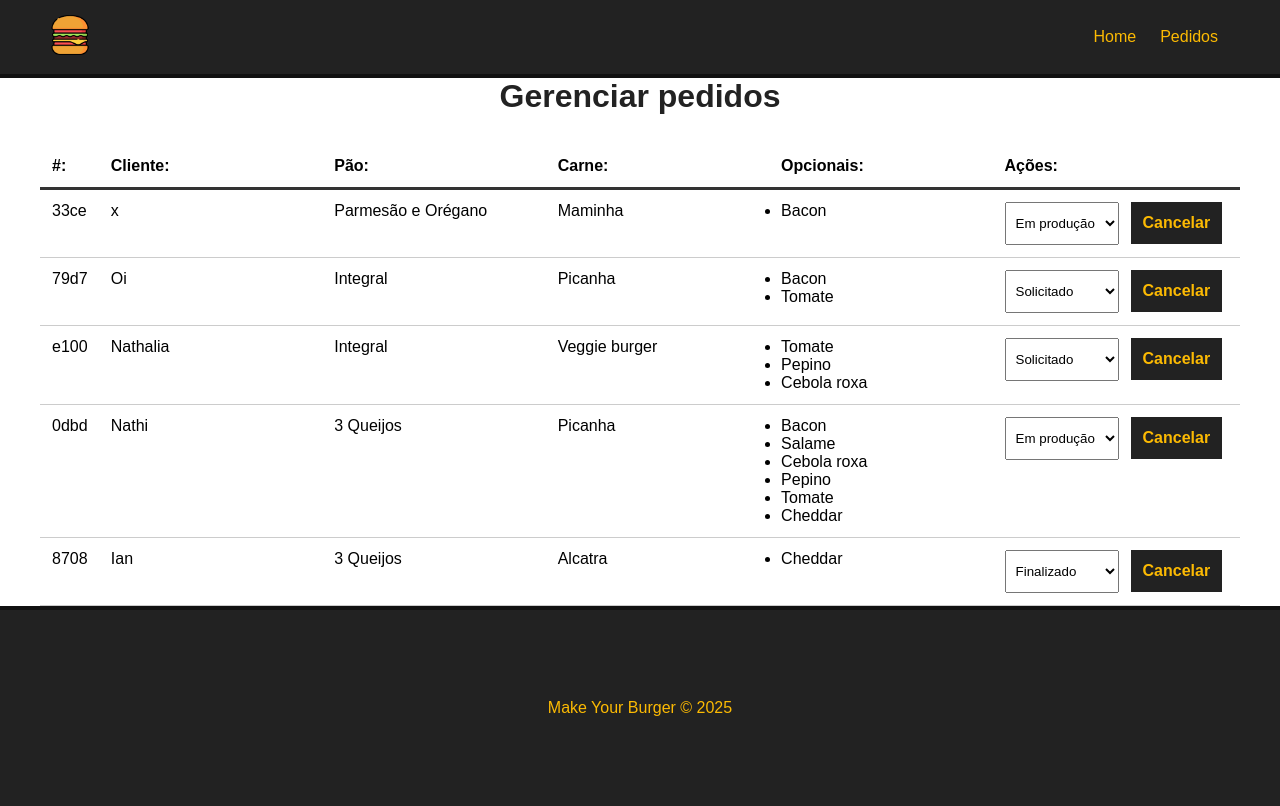
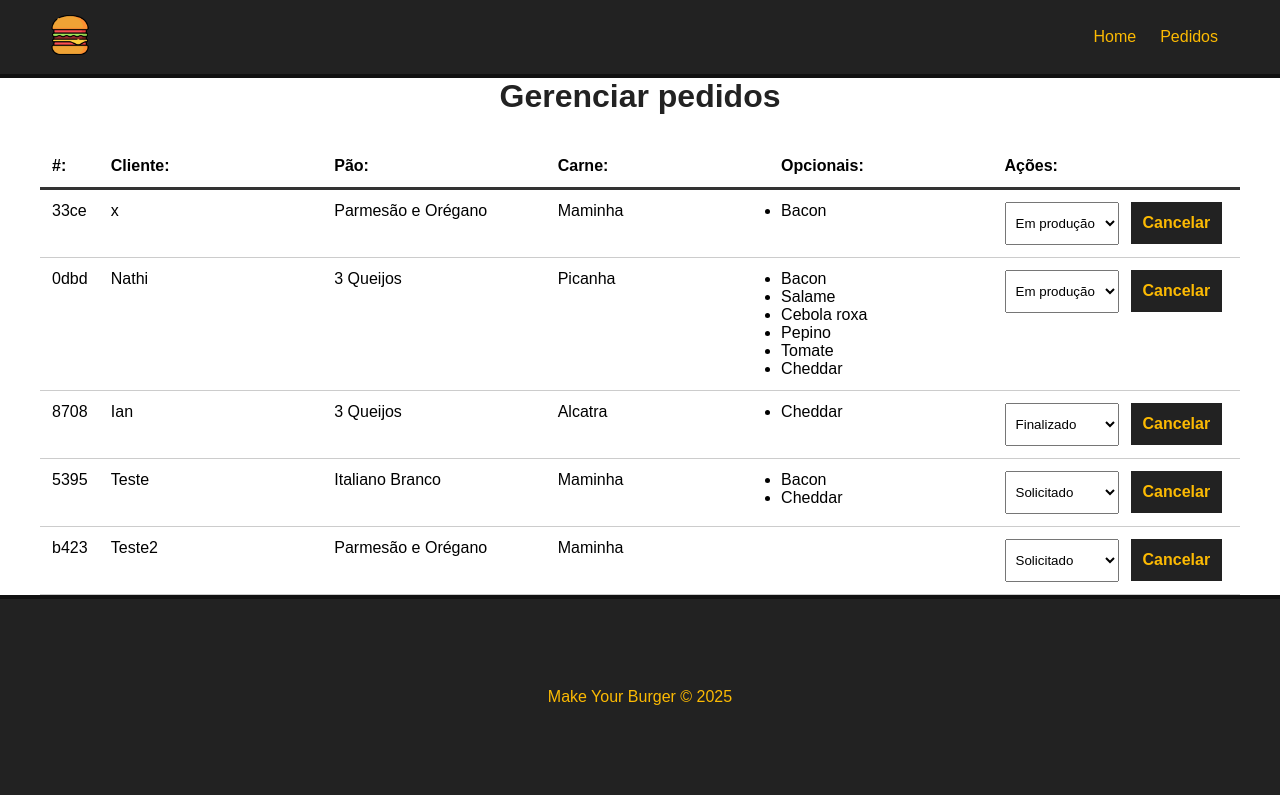
Before and after one commit to nathoalmeida/make-your-burger, a Vue app: page /pedidos in a window 1280 px wide. Built offline with nearby package versions, Linux system fonts and the light colour scheme; data requests are answered from the project's data file; the HTML template or start-up script is replaced by a standard one.

Commit message:
até aula 32 + formatação

```diff
--- a/db/db.json
+++ b/db/db.json
@@ -89,29 +89,6 @@
       "status": "Em produção"
     },
     {
-      "id": "79d7",
-      "nome": "Oi",
-      "pao": "Integral",
-      "carne": "Picanha",
-      "opcionais": [
-        "Bacon",
-        "Tomate"
-      ],
-      "status": "Solicitado"
-    },
-    {
-      "id": "e100",
-      "nome": "Nathalia",
-      "pao": "Integral",
-      "carne": "Veggie burger",
-      "opcionais": [
-        "Tomate",
-        "Pepino",
-        "Cebola roxa"
-      ],
-      "status": "Solicitado"
-    },
-    {
       "id": "0dbd",
       "nome": "Nathi",
       "pao": "3 Queijos",
@@ -135,6 +112,25 @@
         "Cheddar"
       ],
       "status": "Finalizado"
+    },
+    {
+      "id": "5395",
+      "nome": "Teste",
+      "pao": "Italiano Branco",
+      "carne": "Maminha",
+      "opcionais": [
+        "Bacon",
+        "Cheddar"
+      ],
+      "status": "Solicitado"
+    },
+    {
+      "id": "b423",
+      "nome": "Teste2",
+      "pao": "Parmesão e Orégano",
+      "carne": "Maminha",
+      "opcionais": [],
+      "status": "Solicitado"
     }
   ]
 }
--- a/src/App.vue
+++ b/src/App.vue
@@ -5,14 +5,17 @@
 </template>
 
 <script setup lang="ts">
-  import {ref} from 'vue';
+ /* Imports */
+import {ref} from 'vue'
+import Navbar from './components/Navbar.vue'
+import Footer from './components/Footer.vue'
 
-  defineOptions({ name: 'App'})
-  import Navbar from './components/Navbar.vue';
-  import Footer from './components/Footer.vue';
+/* defines */
+defineOptions({ name: 'App'})
 
-  const logo_src = ref("/img/logo.png");
-  const app_name = ref("Make Your Burger");
+/* constants & variables */
+const logo_src = ref("/img/logo.png")
+const app_name = ref("Make Your Burger")
 </script>
 
 
--- a/src/components/Banner.vue
+++ b/src/components/Banner.vue
@@ -5,8 +5,7 @@
 </template>
 
 <script setup lang="ts">
-    defineOptions({ name: 'Banner' })
-
+defineOptions({ name: 'Banner' })
 </script>
 
 <style scoped>
--- a/src/components/BurgerForm.vue
+++ b/src/components/BurgerForm.vue
@@ -37,27 +37,32 @@
 </template>
 
 <script setup lang="ts">
-    import { onMounted, ref } from 'vue';
-    import Message from './Message.vue';
+import { onMounted, ref } from 'vue'
+import Message from './Message.vue'
+
 defineOptions({ name: 'BurgerForm'})
 
-    const paes = ref(null);
-    const carnes = ref(null);
-    const opcionaisdata = ref(null);
-    const nome = ref(null);
-    const pao =  ref(null);
-    const carne =  ref(null);
-    const opcionais = ref([]);
-    const status = ref("Solicitado");
-    const msg = ref(null);
+const paes = ref<string[] | null>(null)
+const carnes = ref<string[] | null>(null)
+const opcionaisdata = ref<string[] | null>(null)
+const nome = ref<string>("")
+const pao =  ref<string>("")
+const carne =  ref<string>("")
+const opcionais = ref<string>("")
+const status = ref<string>("Solicitado")
+const msg = ref<string | null>(null)
+
+    onMounted(() => {
+    getIngredients()
+})
 
 const getIngredients = async () => {
-        const req = await fetch('http://localhost:3000/ingredientes');
-        const data = await req.json();
+    const req = await fetch('http://localhost:3000/ingredientes')
+    const data = await req.json()
 
-        paes.value = data.paes;
-        carnes.value = data.carnes;
-        opcionaisdata.value = data.opcionais;
+    paes.value = data.paes
+    carnes.value = data.carnes
+    opcionaisdata.value = data.opcionais
 }
 
 const createBurger = async () => {
@@ -67,9 +72,9 @@
         carne: carne.value,
         opcionais: Array.from(opcionais.value),
         status: "Solicitado"
-        };
+    }
 
-        const dataJson = JSON.stringify(data);
+    const dataJson = JSON.stringify(data)
 
     const req = await fetch('http://localhost:3000/burgers', {
         method: "POST",
@@ -77,24 +82,19 @@
         body: dataJson
     })
 
-        const res = await req.json();
+    const res = await req.json()
 
     // mensagem do sistema
-        msg.value = 'Pedido realizado com sucesso';
+    msg.value = 'Pedido realizado com sucesso'
 
     // limpar mensagem da tela
-        setTimeout(() => msg.value = "", 3000);
+    setTimeout(() => msg.value = "", 3000)
     // limpar os campos
-        nome.value = "";
-        pao.value = "";
-        carne.value = "";
-        opcionais.value = [];
+    nome.value = ""
+    pao.value = ""
+    carne.value = ""
+    opcionais.value = []
 }
-
-    onMounted(() => {
-        getIngredients();
-    })
-
 </script>
 
 <style scoped>
--- a/src/components/Dashboard.vue
+++ b/src/components/Dashboard.vue
@@ -1,5 +1,6 @@
 <template>
     <div id="burger-table">
+        <Message :msg="msg" v-show="msg" />
         <div>
             <div id="burger-table-heading">
                 <div class="order-id">#:</div>
@@ -34,52 +35,59 @@
 </template>
 
 <script setup lang="ts">
+/* Imports */
 import { onMounted, ref } from 'vue';
+import Message from './Message.vue';
+
+/* defines */
 defineOptions({ name: 'Dashboard'})
 
-    const burgers = ref(null);
-    const burger_id = ref(null);
-    const status = ref([]);
+/* constants & variables */
+const burgers = ref<string[] | null>(null)
+const burger_id = ref<string[] | null>(null)
+const status = ref<string[]>([])
+const msg = ref<string | null>(null)
 
+/* lifecycle hooks */
+onMounted( () => {
+    getPedidos()
+})
+
+/* methods & functions */
 const getPedidos = async () => {
-        const req = await fetch('http://localhost:3000/burgers');
+    const req = await fetch('http://localhost:3000/burgers')
+    const data = await req.json()
 
-        const data = await req.json();
+    burgers.value = data
 
-        burgers.value = data;
-
-        console.log(burgers.value);
-
-        // resgatar status
-        getStatus();
-
+    getStatus()
 }
 
 const getStatus = async () => {
     const req = await fetch('http://localhost:3000/status')
+    const data = await req.json()
 
-        const data = await req.json();
-
-        status.value = data;
+    status.value = data
 }
 
 const deleteBurger = async (id: String) => {
     const req = await fetch(`http://localhost:3000/burgers/${id}`, {
     method: 'DELETE'
-        });
+    })
+    const res = await req.json()
 
-        const res = await req.json();
+    msg.value = 'Pedido removido com sucesso'
+    setTimeout(() => msg.value = "", 3000)
 
     // msg (pode puxar os demais id burgers e refazer a lista sem fazer nova requisição)
-        getPedidos();
+    getPedidos()
 }
 
 const updateBurger = async (id: String, e: Event) => {
-        const option = e.target as HTMLSelectElement;
-
+    const option = e.target as HTMLSelectElement
     const dataJson = JSON.stringify({
         status: option.value
-        });
+    })
 
     const req = await fetch(`http://localhost:3000/burgers/${id}`, {
         method: 'PATCH',
@@ -87,17 +95,12 @@
             'Content-Type': 'application/json'
         },
         body: dataJson
-        });
+    })
+    const res = await req.json()
 
-        const res = await req.json();
-
-        console.log(res);
+    msg.value = 'O pedido ' + id + ' foi atualizado para o status: ' + option.value
+    setTimeout(() => msg.value = "", 3000)
 }
-
-    onMounted( () => {
-        getPedidos();
-    })
-
 </script>
 
 <style scoped>
@@ -154,5 +157,4 @@
         background-color: transparent;
         color: #222;
     }
-
 </style>
--- a/src/components/Message.vue
+++ b/src/components/Message.vue
@@ -5,9 +5,8 @@
 </template>
 
 <script setup lang="ts">
-    defineOptions({name: "Message"})
-    defineProps({ msg: String })
-
+defineOptions({name: "Message"})
+defineProps<{msg: string | null}>()
 </script>
 
 <style scoped>
--- a/src/views/Pedidos.vue
+++ b/src/views/Pedidos.vue
@@ -6,7 +6,9 @@
 </template>
 
 <script setup lang="ts">
-import Dashboard from '../components/Dashboard.vue';
+/* Imports */
+import Dashboard from '../components/Dashboard.vue'
 
-    defineOptions({ name: 'Pedidos' })
+/* defines */
+defineOptions({ name: 'Pedidos' })
 </script>
```
Also changed, not shown: src/views/Home.vue (+4 -3 lines). Lines whose indentation alone changed are shown as unchanged.
